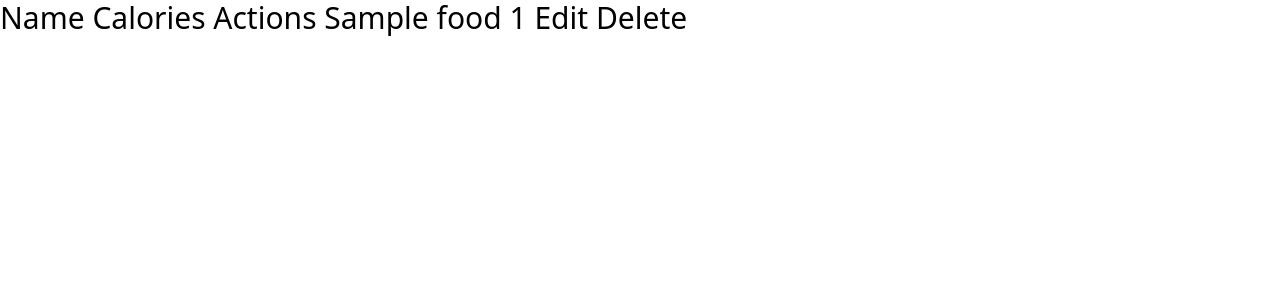
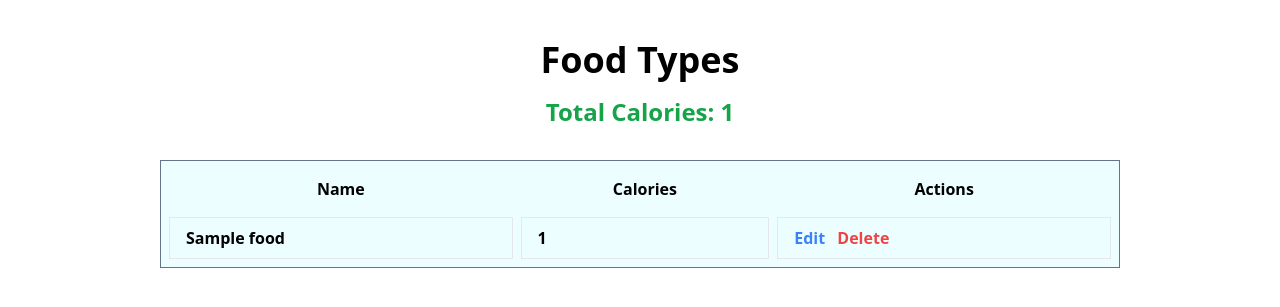
Before and after one commit to muthonicarol/calorie_tracker, a Django app: template calorie_tracker/templates/calorie_tracker/food_type.html in a window 1280 px wide. Shown: the top 307 px of the page. Run offline with Django 4.2, Linux system fonts and the light colour scheme; tables that the repository leaves empty hold one stand-in row (values such as "Sample post"); the template is opened without the code that fills it: values that come from a table or form of the project are taken from there, most other values are stand-ins (such as "Sample title", 1, 10 or a date in 2020); some libraries are stand-ins or nearby versions.

Commit message:
add style

```diff
--- a/calorie_tracker/templates/calorie_tracker/base.html
+++ b/calorie_tracker/templates/calorie_tracker/base.html
@@ -8,7 +8,10 @@
 
     <title>{%block title%}Calorie Tracker{%endblock title%}</title>
 </head>
-<body>
+<body bg-cyan-950 >
+    <div class="container mx-auto">
     {%block content%}{%endblock content%}
+
+    </div>
 </body>
 </html>
--- a/calorie_tracker/templates/calorie_tracker/food_type.html
+++ b/calorie_tracker/templates/calorie_tracker/food_type.html
@@ -1,26 +1,27 @@
 {%extends 'calorie_tracker/base.html' %} #inheritance
 
 {%block content%}
-<h1 class="text-3xl font-bold>Food Types</h1>
-<p>Total Calories: {{ total_calories }}</p>
-
-<table>
+<h1  class="text-4xl font-bold text-center mt-10"> Food Types</h1>
+<p class="text-2xl font-semibold text-center text-green-600 mt-4">Total Calories: {{ total_calories }}</p>
+<div class="flex justify-center mt-8">
+<table class= "border-separate border-spacing-2 border border-slate-500 bg-cyan-50 w-3/4">
     <tr>
-        <th class="text-3xl font-bold" >Name</th>
-        <th>Calories</th>
-        <th>Actions</th>
+        <th class="px-4 py-2">Name</th>
+        <th class="px-4 py-2">Calories</th>
+        <th class="px-4 py-2">Actions</th>
     </tr>
     {% for food in foods %}
-    <tr>
-        <td>{{ food.name }}</td>
-        <td>{{ food.calories }}</td>
-        <td>
-            <button>Edit</button>
-            <button>Delete</button>
+    <tr class="font-bold">
+        <td class="border px-4 py-2">{{ food.name }}</td>
+        <td class="border px-4 py-2">{{ food.calories }}</td>
+        <td class="border px-4 py-2">
+            <a href="#" class="text-blue-500">Edit</a>
+                <a href="#" class="text-red-500 ml-2">Delete</a>
         </td>
     </tr>
     {% endfor %}
 </table>
+</div>
 
 
 
```
